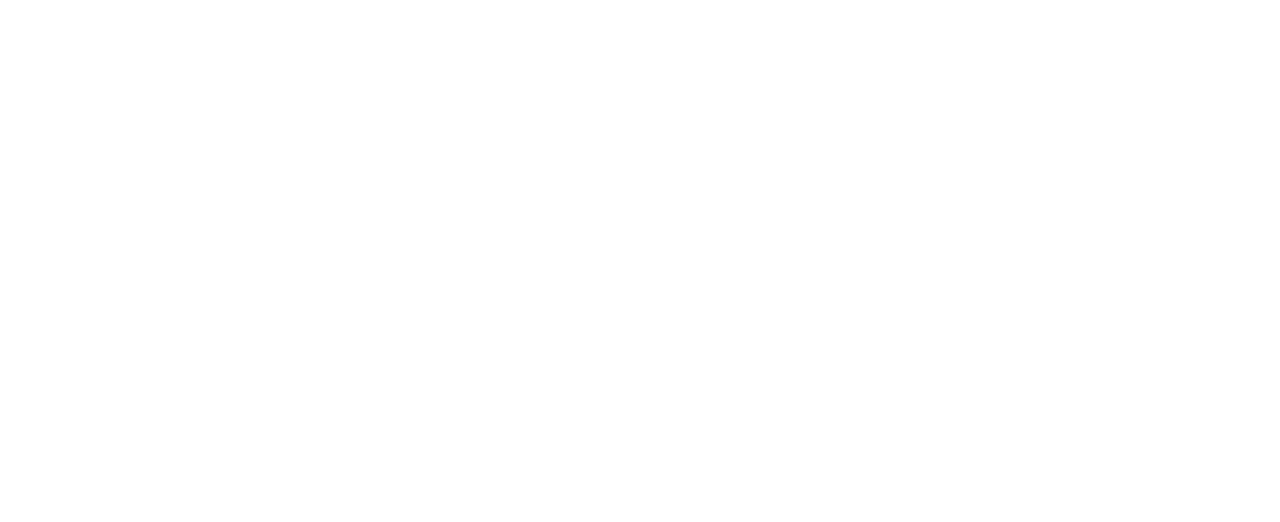
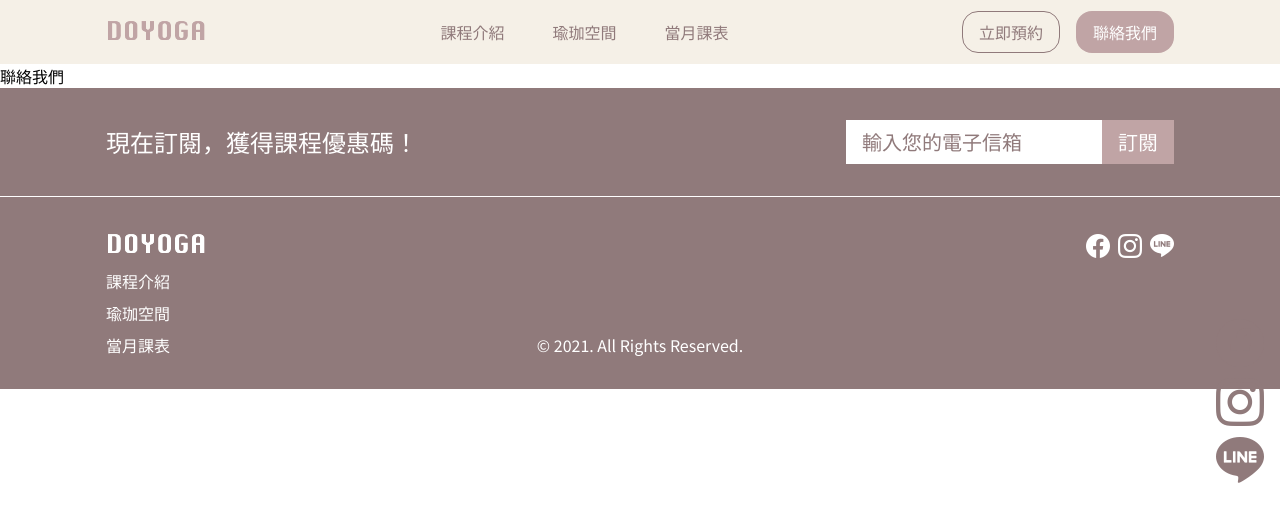
Before and after one commit to snoesugar/DOYOGA-Vue-Tailwindcss, a Vue app: page /contact in a window 1280 px wide. Before the commit this address had no page. Shown: the top 522 px of the page. Built offline with nearby package versions, Linux system fonts and the light colour scheme.

Commit message:
新增：更新 Navbar 元件以使用 RouterLink，新增多個路由視圖；新增 Contact、Course、Curriculum、Reservation 和 Surroundings 頁面

```diff
--- a/src/components/Navbar.vue
+++ b/src/components/Navbar.vue
@@ -3,44 +3,57 @@
     <div class="container mx-auto px-4 md:px-4 sm:px-8">
       <div class="relative flex h-16 items-center justify-between">
         <div class="flex flex-1 items-center justify-between">
+          <!-- Logo -->
           <div class="flex shrink-0 items-center">
+            <RouterLink to="/" class="flex items-center">
               <img class="h-8 w-auto" src="../../public/logo.png" alt="logo" />
+            </RouterLink>
           </div>
+
+          <!-- Desktop Menu (navigation) -->
           <div class="hidden sm:ml-6 sm:block">
             <div class="flex space-x-4">
-              <a
+              <RouterLink
                 v-for="item in navigation"
                 :key="item.name"
-                :href="item.href"
+                :to="item.href"
                 :class="[
-                  item.current
+                  isActive(item.href)
                     ? 'bg-primary-btn text-white'
                     : 'text-primary-title hover:bg-primary-btn hover:text-white',
-                  'rounded-2xl px-4 py-2 font-light',
+                  'rounded-2xl px-4 py-2 font-light transition-colors',
                 ]"
-                :aria-current="item.current ? 'page' : undefined"
-                >{{ item.name }}</a
               >
+                {{ item.name }}
+              </RouterLink>
             </div>
           </div>
+
+          <!-- Desktop Menu (indexbtn) -->
           <div class="hidden sm:ml-6 sm:block">
             <div class="flex space-x-4">
-              <a
+              <RouterLink
                 v-for="item in indexbtn"
                 :key="item.name"
-                :href="item.href"
-                class="text-primary-title hover:text-white hover:bg-primary-btn rounded-2xl border-[0.5px] border-primary-title hover:border-white/50 px-4 py-2"
-                >{{ item.name }}</a
+                :to="item.href"
+                :class="[
+                  isActive(item.href)
+                    ? 'bg-primary-btn text-white border-transparent'
+                    : 'text-primary-title border-primary-title hover:text-white hover:bg-primary-btn hover:border-white/50',
+                  'rounded-2xl border-[0.5px] px-4 py-2 transition-colors',
+                ]"
               >
+                {{ item.name }}
+              </RouterLink>
             </div>
           </div>
         </div>
+
+        <!-- Mobile Menu Button -->
         <div class="absolute inset-y-0 right-0 flex items-center sm:hidden">
           <DisclosureButton
-            class="relative inline-flex items-center justify-center rounded-md p-2 text-secondary-text hover:bg-primary-btn hover:text-white focus:outline-2 focus:-outline-offset-1 focus:outline-indigo-500"
+            class="relative inline-flex items-center justify-center rounded-md p-2 text-secondary-text hover:bg-primary-btn hover:text-white focus:outline-none"
           >
-            <span class="absolute -inset-0.5"></span>
-            <span class="sr-only">Open main menu</span>
             <Bars3Icon v-if="!open" class="block size-6" aria-hidden="true" />
             <XMarkIcon v-else class="block size-6" aria-hidden="true" />
           </DisclosureButton>
@@ -48,6 +61,7 @@
       </div>
     </div>
 
+    <!-- Mobile Panel -->
     <transition
       enter-active-class="transition-all duration-300 ease-out"
       enter-from-class="opacity-0 -translate-y-4"
@@ -58,21 +72,28 @@
     >
       <DisclosurePanel class="sm:hidden">
         <div class="space-y-1 px-2 pt-2 pb-3">
-          <button
-            v-for="item in navigation"
+          <!-- 直接用 RouterLink，並透過 v-slot 取得 close 方法 -->
+          <RouterLink
+            v-for="item in [...navigation, ...indexbtn]"
             :key="item.name"
+            :to="item.href"
+            custom
+            v-slot="{ navigate, href }"
+          >
+            <DisclosureButton
               as="a"
-            :href="item.href"
+              :href="href"
+              @click="navigate"
               :class="[
-              item.current
+                isActive(item.href)
                   ? 'bg-primary-btn text-white'
                   : 'text-primary-title hover:bg-primary-btn hover:text-white',
                 'block rounded-md px-3 py-2 text-base font-medium',
               ]"
-            :aria-current="item.current ? 'page' : undefined"
             >
               {{ item.name }}
-          </button>
+            </DisclosureButton>
+          </RouterLink>
         </div>
       </DisclosurePanel>
     </transition>
@@ -82,15 +103,23 @@
 <script setup lang="ts">
 import { Disclosure, DisclosureButton, DisclosurePanel } from '@headlessui/vue'
 import { Bars3Icon, XMarkIcon } from '@heroicons/vue/24/outline'
+import { useRoute } from 'vue-router'
+
+const route = useRoute()
+
+// 判斷當前路徑是否等於該按鈕路徑
+const isActive = (path: string) => {
+  return route.path === path
+}
 
 const navigation = [
-  { name: '課程介紹', href: '#', current: true },
-  { name: '瑜珈空間', href: '#', current: false },
-  { name: '當月課表', href: '#', current: false },
+  { name: '課程介紹', href: '/course' },
+  { name: '瑜珈空間', href: '/surroundings' },
+  { name: '當月課表', href: '/curriculum' },
 ]
 
 const indexbtn = [
-  { name: '立即預約', href: '#', current: false },
-  { name: '聯絡我們', href: '#', current: false },
+  { name: '立即預約', href: '/reservation' },
+  { name: '聯絡我們', href: '/contact' },
 ]
 </script>
--- a/src/components/Sidebar.vue
+++ b/src/components/Sidebar.vue
@@ -1,5 +1,5 @@
 <template>
-  <div class="fixed right-4 top-1/2 -translate-y-1/2 z-50 flex flex-col gap-2">
+  <div class="fixed right-4 top-1/2 -translate-y-1/2 z-50 hidden md:flex flex-col gap-2">
     <a href="#" class="text-5xl text-primary-title hover:opacity-80 transition">
       <i class="bi bi-facebook"></i>
     </a>
--- /dev/null
+++ b/src/views/Contact.vue
@@ -0,0 +1,3 @@
+<template>
+  <h1>聯絡我們</h1>
+</template>
--- /dev/null
+++ b/src/views/Course.vue
@@ -0,0 +1,7 @@
+<template>
+  <h1>課程介紹</h1>
+</template>
+
+<script setup lang="ts">
+// 如果沒有邏輯，這邊可以留空，但檔案不能是空的！
+</script>
--- /dev/null
+++ b/src/views/Curriculum.vue
@@ -0,0 +1,3 @@
+<template>
+  <h1>本月課表</h1>
+</template>
--- a/src/views/Home.vue
+++ b/src/views/Home.vue
@@ -1,7 +1,7 @@
 <template>
   <header class="relative flex flex-col justify-center gap-6">
     <img src="../../public/header.jpeg" alt="header" />
-    <div class="absolute text-secondary-text pl-[180px]">
+    <div class="absolute text-secondary-text pl-10 md:pl-[180px]">
       <span>健身輕時尚</span>
       <h1 class="text-4xl font-medium">DOYOGA，做你的瑜珈</h1>
       <p class="text-2xl w-96 mb-4">多給自己一點時間享受靜謐，傾聽內心的聲音。</p>
--- /dev/null
+++ b/src/views/Reservation.vue
@@ -0,0 +1,3 @@
+<template>
+  <h1>立即預約</h1>
+</template>
--- /dev/null
+++ b/src/views/Surroundings.vue
@@ -0,0 +1,3 @@
+<template>
+  <h1>瑜珈空間</h1>
+</template>
```
Also changed, not shown: src/router/index.ts (+21 -1 lines). Lines whose indentation alone changed are shown as unchanged.
